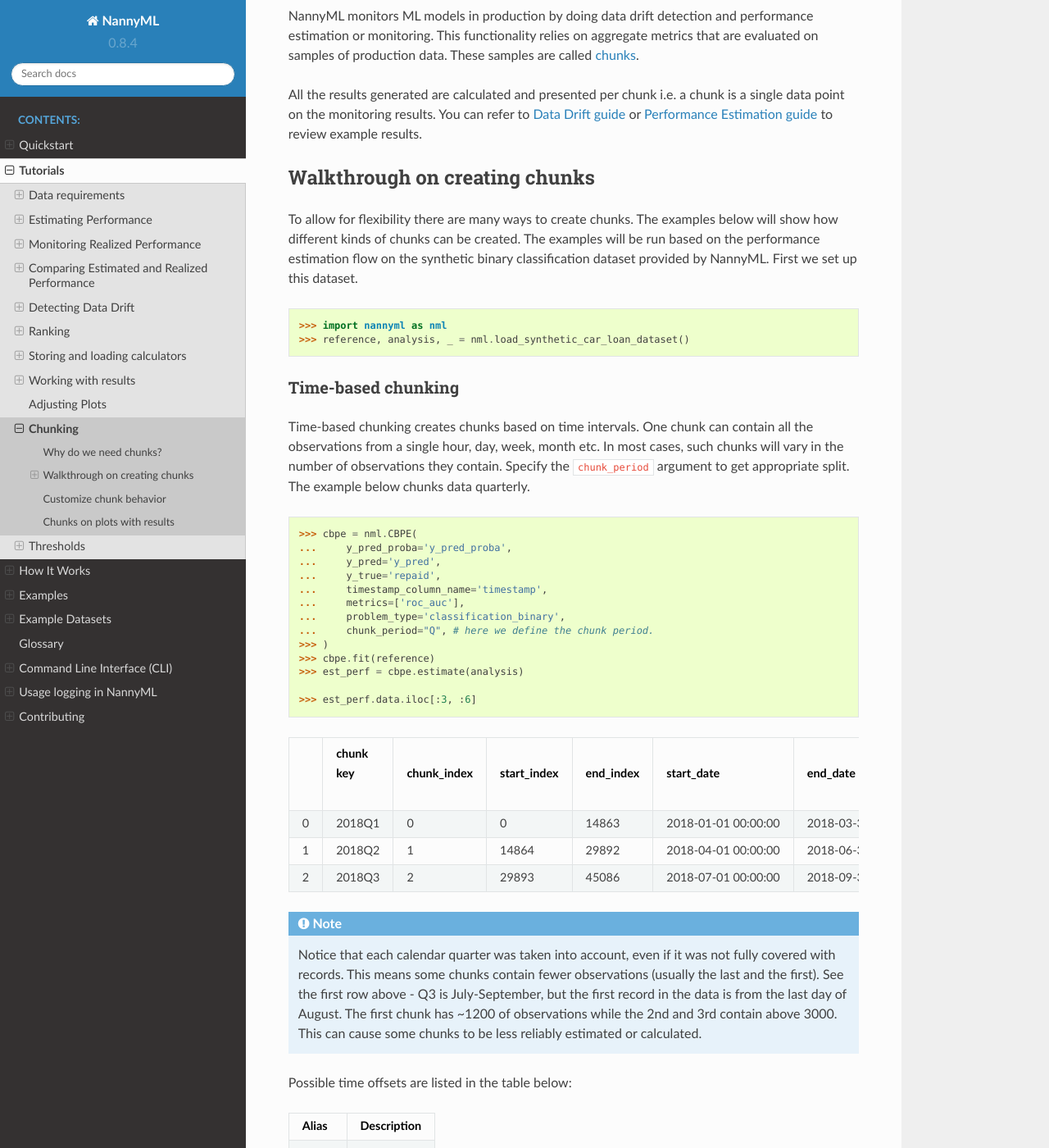
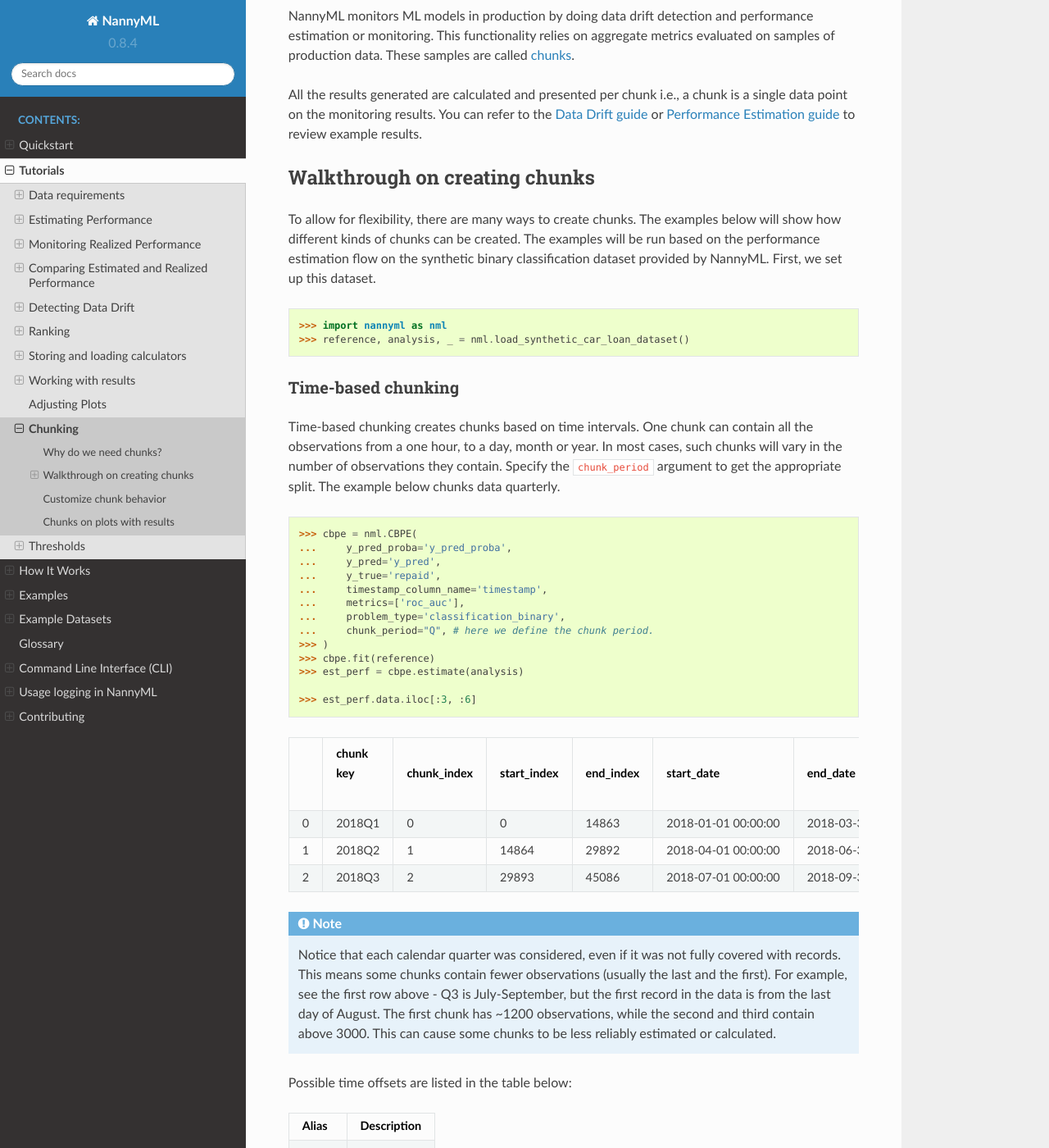
Before and after one commit to NannyML/nannyml, a Sphinx documentation site: the page built from docs/tutorials/chunking.rst, in a window 1280 px wide and 1400 px high, scrolled down 208 px. Shown: the whole window at 82% size. Built offline with Sphinx 7.4.7 and the Read the Docs theme 2.0.0, drawn with Linux system fonts in a browser that asks for light colours; pages that are not in the unit, such as notebooks, are missing from menus; some of the changed text lies outside the part shown.

Commit message:
fix grammar/typos and method reference in chunking.rst

```diff
--- a/docs/tutorials/chunking.rst
+++ b/docs/tutorials/chunking.rst
@@ -8,12 +8,12 @@
 ----------------------
 
 NannyML monitors ML models in production by doing data drift detection and performance estimation or monitoring.
-This functionality relies on aggregate metrics that are evaluated on samples of production data.
+This functionality relies on aggregate metrics evaluated on samples of production data.
 These samples are called :term:`chunks<Data Chunk>`.
 
 All the results generated are
-calculated and presented per chunk i.e. a chunk is a single data point on the monitoring results. You
-can refer to :ref:`Data Drift guide<data-drift>` or :ref:`Performance Estimation guide<performance-estimation>`
+calculated and presented per chunk i.e., a chunk is a single data point on the monitoring results. You
+can refer to the :ref:`Data Drift guide<data-drift>` or :ref:`Performance Estimation guide<performance-estimation>`
 to review example results.
 
 
@@ -21,9 +21,9 @@
 Walkthrough on creating chunks
 ------------------------------
 
-To allow for flexibility there are many ways to create chunks. The examples below will show how different
+To allow for flexibility, there are many ways to create chunks. The examples below will show how different
 kinds of chunks can be created. The examples will be run based on the performance estimation flow on the
-synthetic binary classification dataset provided by NannyML. First we set up this dataset.
+synthetic binary classification dataset provided by NannyML. First, we set up this dataset.
 
 .. nbimport::
     :path: ./example_notebooks/Tutorial - Chunking.ipynb
@@ -33,8 +33,8 @@
 ~~~~~~~~~~~~~~~~~~~
 
 Time-based chunking creates chunks based on time intervals. One chunk can contain all the observations
-from a single hour, day, week, month etc. In most cases, such chunks will vary in the number of observations they
-contain. Specify the ``chunk_period`` argument to get appropriate split. The example below chunks data quarterly.
+from a one hour, to a day, month or year. In most cases, such chunks will vary in the number of observations they
+contain. Specify the ``chunk_period`` argument to get the appropriate split. The example below chunks data quarterly.
 
 .. nbimport::
     :path: ./example_notebooks/Tutorial - Chunking.ipynb
@@ -45,10 +45,10 @@
     :cell: 3
 
 .. note::
-    Notice that each calendar quarter was taken into account, even if it was not fully covered with records.
-    This means some chunks contain fewer observations (usually the last and the first). See the first row above - Q3 is
-    July-September, but the first record in the data is from the last day of August. The first chunk has ~1200 of
-    observations while the 2nd and 3rd contain above 3000.
+    Notice that each calendar quarter was considered, even if it was not fully covered with records.
+    This means some chunks contain fewer observations (usually the last and the first). For example, see the first row above - Q3 is
+    July-September, but the first record in the data is from the last day of August. The first chunk has ~1200
+    observations, while the second and third contain above 3000.
     This can cause some chunks to be less reliably estimated or calculated.
 
 Possible time offsets are listed in the table below:
@@ -77,7 +77,7 @@
 Size-based chunking
 ~~~~~~~~~~~~~~~~~~~
 
-Chunks can be of fixed size, i.e. each chunk contains the same number of observations. Set this up by specifying the
+Chunks can be of fixed size, i.e., each chunk contains the same number of observations. Set this up by specifying the
 ``chunk_size`` parameter.
 
 .. nbimport::
@@ -90,8 +90,8 @@
 
 .. note::
     If the number of observations is not divisible by the ``chunk_size`` required,
-    by default, the  leftover observations will be appended to the last complete Chunk (overfilling it).
-    Notice that on the last chunk the difference between the ``start_index`` and ``end_index``
+    by default, the  leftover observations will be appended to the last complete chunk (overfilling it).
+    Notice that on the last chunk the difference between the **start_index** and **end_index**
     is greater than the ``chunk_size`` defined.
 
     Check the :ref:`custom chunks <custom_chunk>` section if you want to change the default behaviour.
@@ -143,23 +143,23 @@
         :show_output:
 
 .. warning::
-    The same splitting rule is always applied to the dataset used for fitting (``reference``) and the dataset of
-    interest (in the presented case - ``analysis``).
+    The same splitting rule is always applied to the dataset used for fitting (reference) and the dataset of
+    interest (in the presented case - analysis).
 
-    Unless these two datasets are of the same size, the chunk sizes
-    can be considerably different. E.g. if the ``reference`` dataset has 10 000 observations and the ``analysis``
-    dataset has 80 000, and chunking is number-based, chunks in ``reference`` will be much smaller than in
-    ``analysis``.
+    Unless these two datasets are the same size, the chunk sizes
+    can be considerably different. For example, if the reference dataset has 10 000 observations and the analysis
+    dataset has 80 000, and chunking is number-based, chunks in reference will be much smaller than in
+    the analysis.
 
     Additionally, if the data drift or performance estimation is calculated on
-    combined ``reference`` and ``analysis`` the results presented for ``reference`` will be calculated on different
+    combined reference and analysis, the results presented for reference will be calculated on different
     chunks than they were fitted.
 
 Automatic chunking
 ~~~~~~~~~~~~~~~~~~
 
 The default chunking method is count-based, with the desired count set to `10`.
-This is used if a chunking method isn't specified.
+This is used if a chunking method is not specified.
 
 .. nbimport::
     :path: ./example_notebooks/Tutorial - Chunking.ipynb
@@ -202,8 +202,8 @@
 Finally, once the chunking method is selected, the full performance estimation can be run.
 
 Each point on the plot represents a single chunk, with the y-axis showing the performance.
-They are aligned on the x axis with the date at the end of the chunk, not the date in the middle of the chunk.
-Plots are interactive - hovering over the point will display the precise information about the period,
+They are aligned on the x-axis with the date at the end of the chunk, not the date in the middle.
+Plots are interactive - hovering over the point will display precise information about the period
 to help prevent any confusion.
 
 .. nbimport::
```
Also changed, not shown: other parts of docs/tutorials/chunking.rst (+4 -4 lines).
